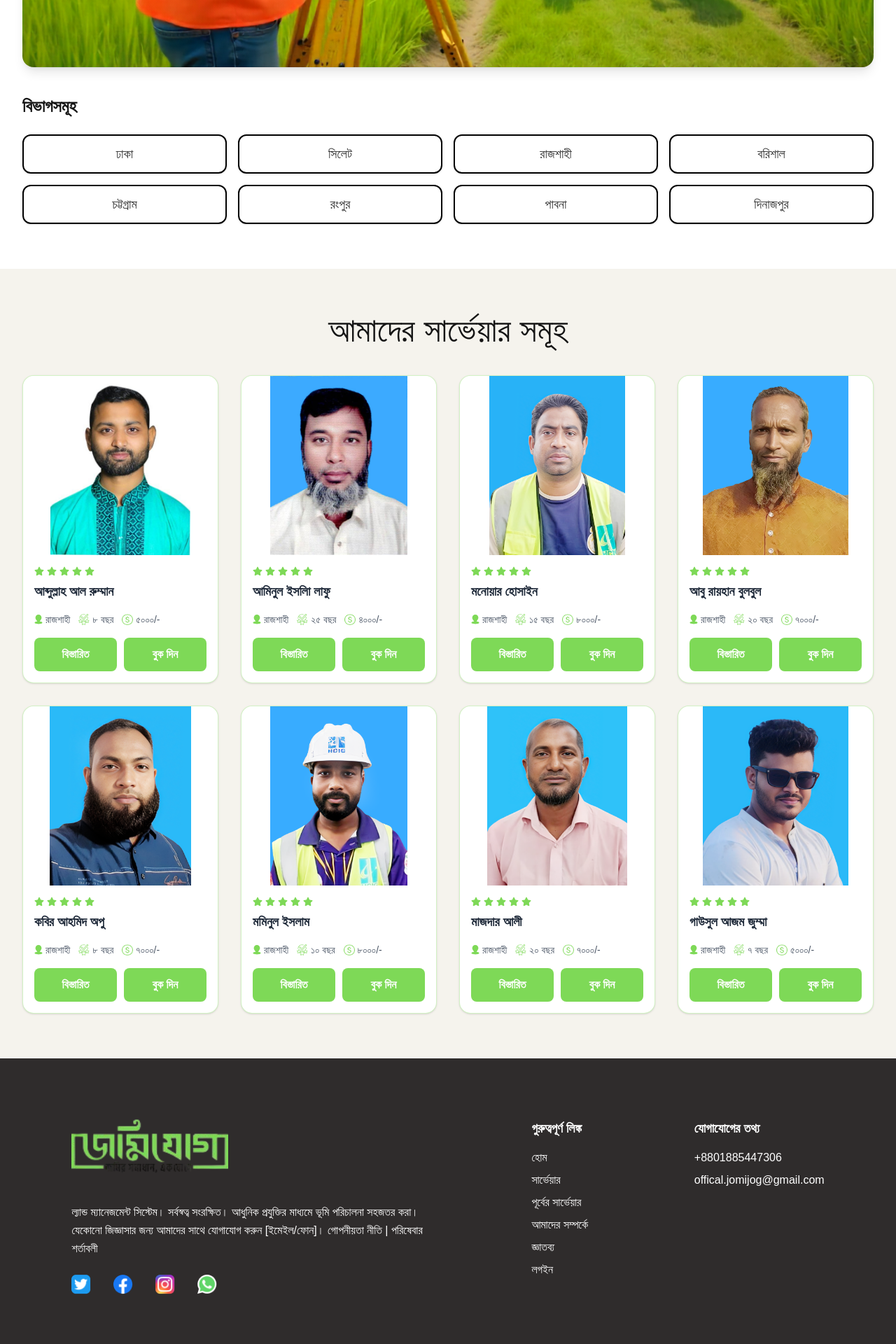
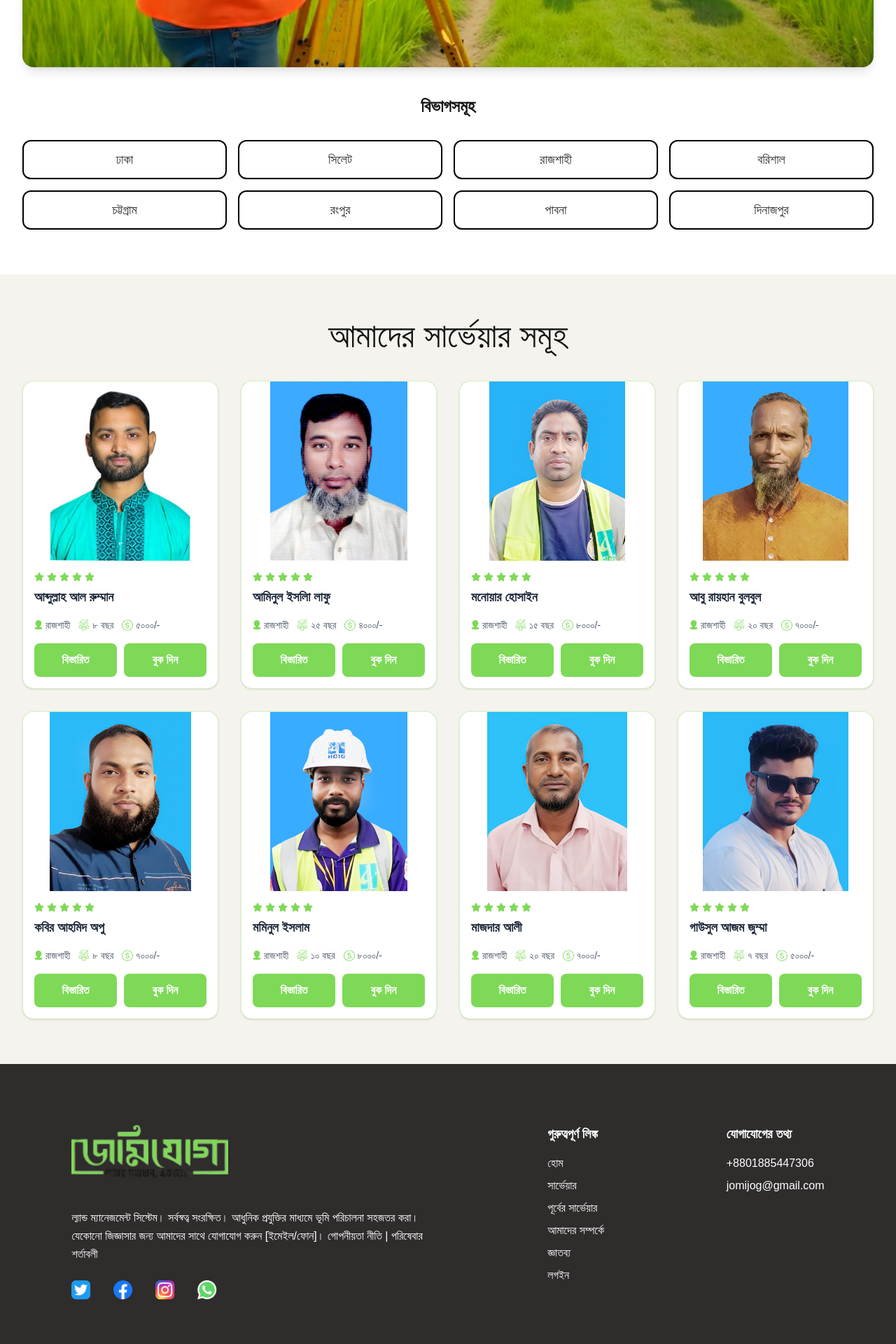
Before and after one commit to safinelahi/BD-land-surveyor, a React (Vite) app: page / in a window 1280 px wide. Shown: the part 720-2640 px from the top of the page at 70% size. Built offline with nearby package versions, Linux system fonts and the light colour scheme.

Commit message:
add some links and little bit some changes

```diff
--- a/src/components/pages/ContactPage.jsx
+++ b/src/components/pages/ContactPage.jsx
@@ -31,11 +31,11 @@ export default function ContactPage() {
           <div className="space-y-4">
             <div className="flex items-center gap-4">
               <Phone className="w-6 h-6 text-[#7ED957]" />
-              <span className="text-lg text-gray-800">+8801725548150</span>
+              <span className="text-lg text-gray-800">+8801885447306</span>
             </div>
             <div className="flex items-center gap-4">
               <Mail className="w-6 h-6 text-[#7ED957]" />
-              <span className="text-lg text-gray-800">support@jomiJog.com</span>
+              <span className="text-lg text-gray-800">jomijog@gmail.com</span>
             </div>
             <div className="flex items-center gap-4">
               <MapPin className="w-6 h-6 text-[#7ED957]" />
--- a/src/components/pages/Footer.jsx
+++ b/src/components/pages/Footer.jsx
@@ -23,7 +23,15 @@ const Footer = () => {
           </p>
           <div className="flex mt-6 gap-6 sm:gap-8">
             <img src={twitterIcon} alt="Twitter" className="w-6 sm:w-7" />
-            <img src={facebookIcon} alt="Facebook" className="w-6 sm:w-7" />
+
+            <a
+              href="https://www.facebook.com/people/Jomijog/61580029160200/?sk=about"
+              target="_blank"
+              rel="noopener noreferrer"
+            >
+              <img src={facebookIcon} alt="Facebook" className="w-6 sm:w-7" />
+            </a>
+
             <img src={instagramIcon} alt="Instagram" className="w-6 sm:w-7" />
             <img src={whatsappIcon} alt="WhatsApp" className="w-6 sm:w-7" />
           </div>
@@ -51,7 +59,7 @@ const Footer = () => {
           </h1>
           <div className="space-y-2 text-sm sm:text-base">
             <p>+8801885447306</p>
-            <p>offical.jomijog@gmail.com</p>
+            <p>jomijog@gmail.com</p>
           </div>
         </div>
       </div>
--- a/src/components/pages/Home.jsx
+++ b/src/components/pages/Home.jsx
@@ -88,7 +88,7 @@ const Home = () => {
 
       {/*  Divisions Section  */}
       <section className="px-4 sm:px-8 mt-10 mb-16">
-        <h2 className="text-lg sm:text-xl md:text-2xl font-bold text-[#151515] mb-6">
+        <h2 className="text-lg sm:text-xl md:text-2xl text-center font-bold text-[#151515] mb-8">
           বিভাগসমূহ
         </h2>
         <div className="grid grid-cols-2 sm:grid-cols-3 md:grid-cols-4 gap-3 sm:gap-4">
```
